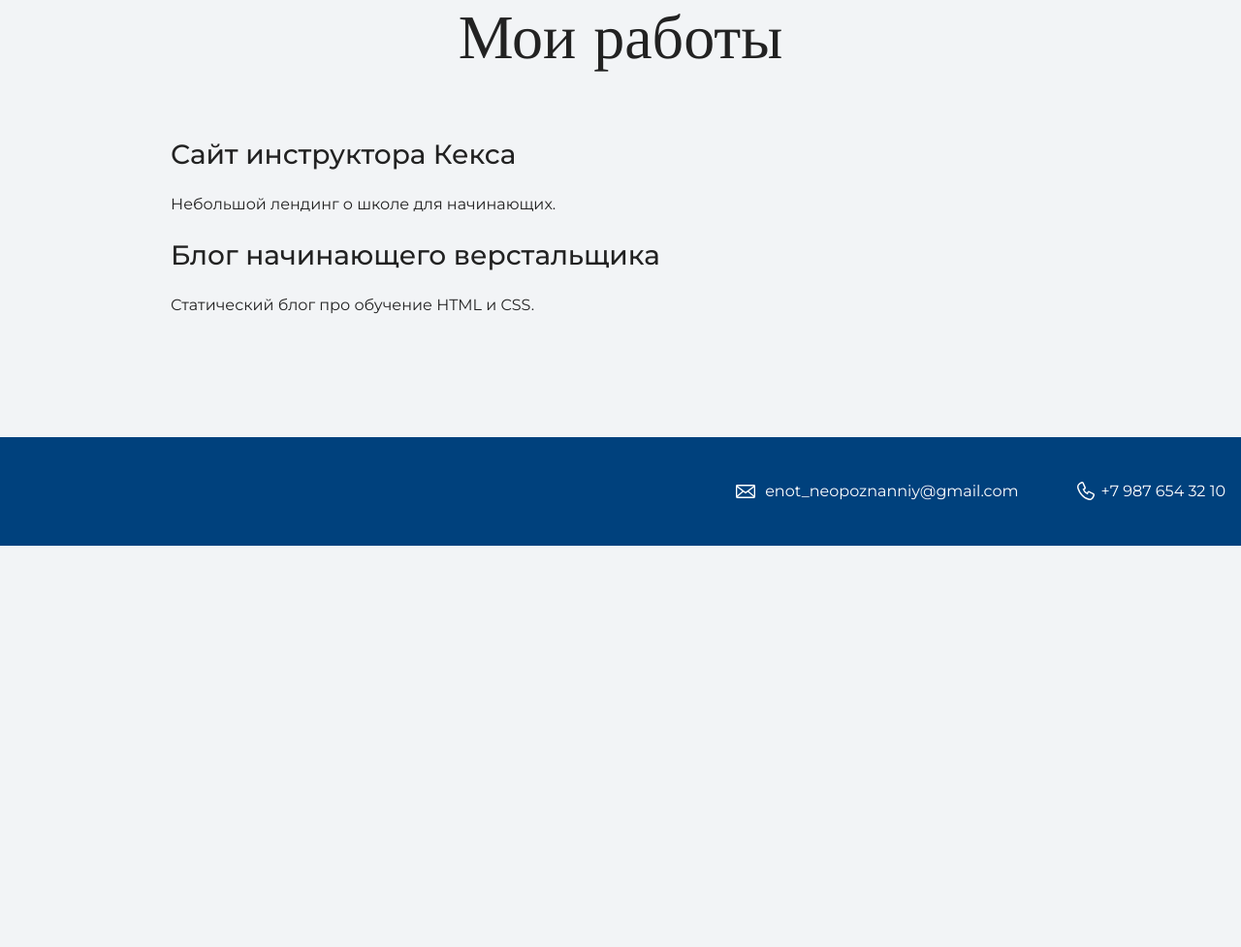
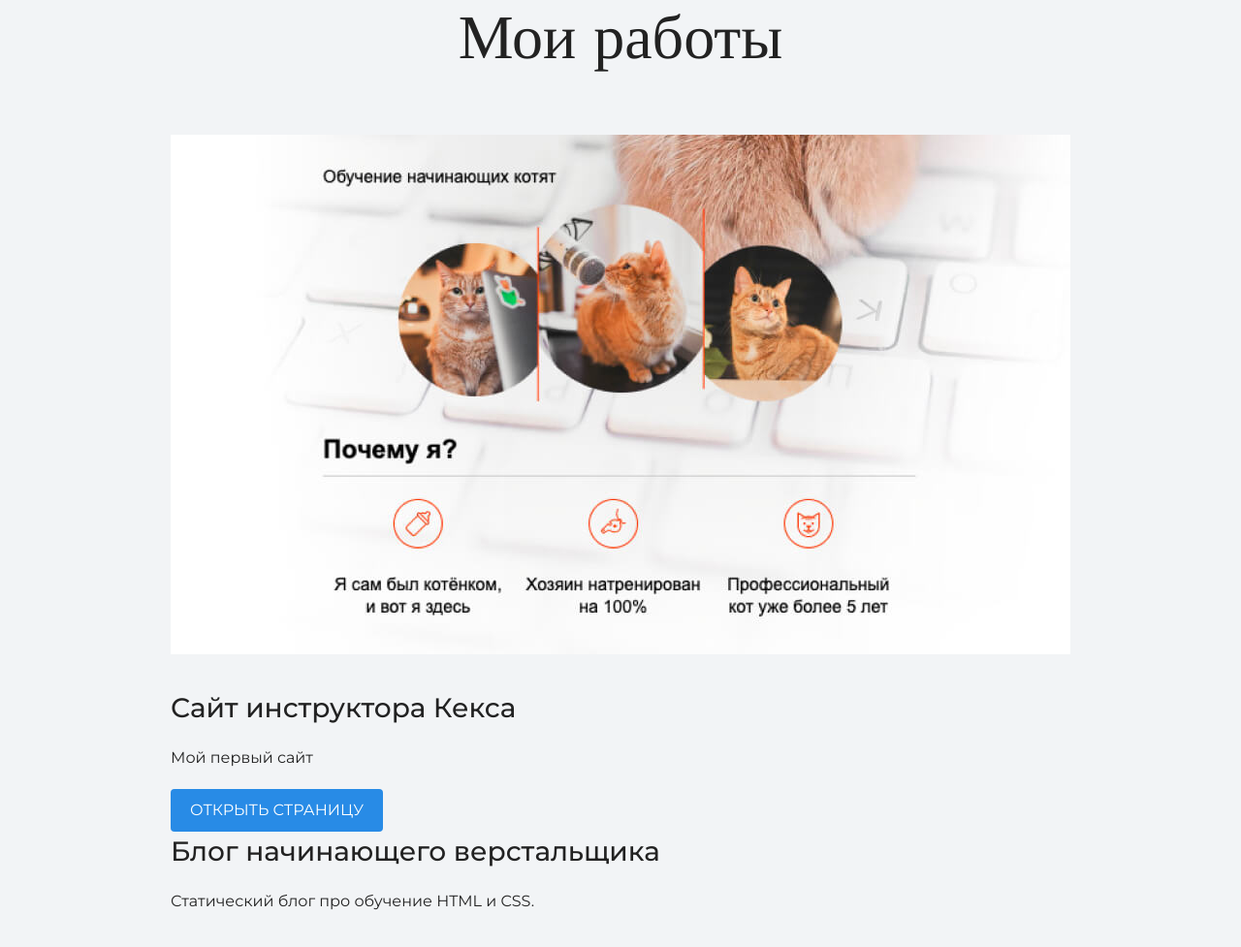
Before and after one commit to 123nightfox321/site, a plain HTML site: page index.html in a window 1280 px wide. Shown: the part 2068-3045 px from the top of the page at 97% size. Before the commit the page ends 2631 px from the top, so only its background shows below. Drawn offline with nearby package versions, Linux system fonts and the light colour scheme.

Commit message:
Update index.html

```diff
--- a/index.html
+++ b/index.html
@@ -37,11 +37,15 @@
     </section>
 
     <section class="portfolio">
+
       <div class="container">
       <h2 class="subheading">Мои работы</h2>
-
+      <figure class="project-image">
+       <img src="files/project.jpg" width="928" height="536" alt="Cайт инструктора Кекса">
+      </figure>
       <h3>Сайт инструктора Кекса</h3>
-      <p>Небольшой лендинг о школе для начинающих.</p>
+      <p>Мой первый сайт </p>
+      <a class="button" href="source/project/index.html">Открыть страницу</a>
 
       <h3>Блог начинающего верстальщика</h3>
       <p>Статический блог про обучение HTML и CSS.</p>
```
